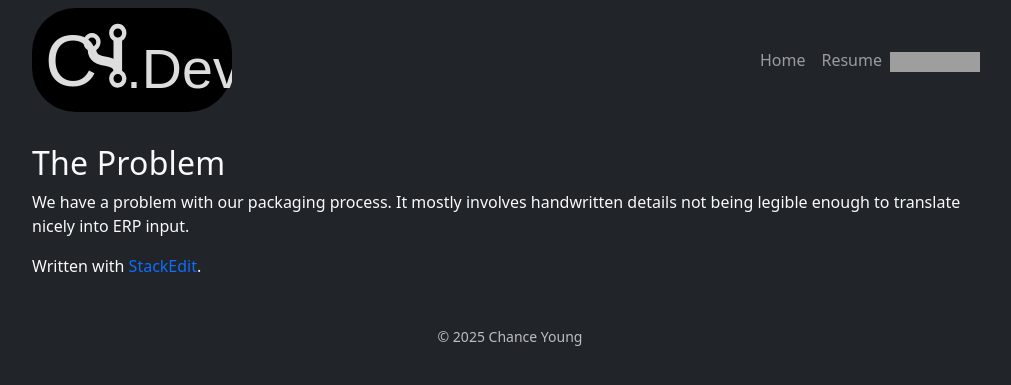
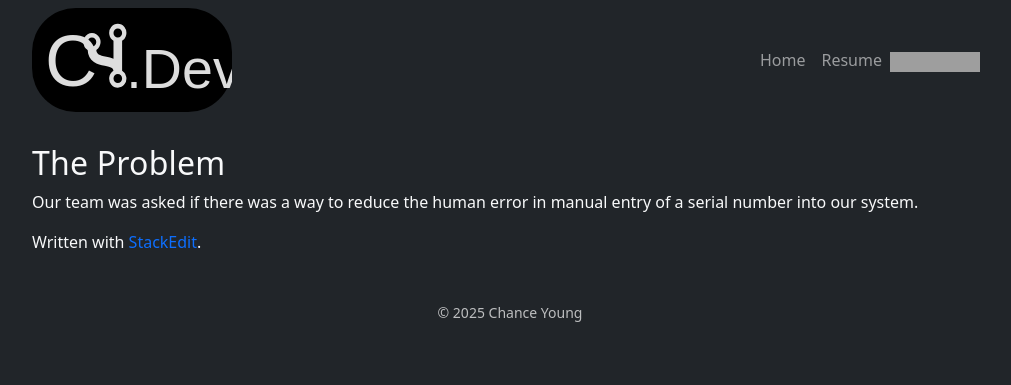
Before and after one commit to ChanceYoung/ChanceYoung.github.io, a Jekyll site: the page built from _projects/packagingversion1.md, in a window 1280 px wide. Shown: the top 385 px of the page, without its empty margins (130-1141 px from the left). Built offline with Jekyll 4.4.1, drawn with Linux system fonts in a browser that asks for light colours; grey boxes are pictures that could not be loaded.

Commit message:
_projects/packagingversion1.md updated from https://stackedit.io/

```diff
--- a/_projects/packagingversion1.md
+++ b/_projects/packagingversion1.md
@@ -7,9 +7,9 @@ featured: true
 layout: default
 ---
 ## The Problem
-We have a problem with our packaging process. It mostly involves handwritten details not being legible enough to translate nicely into ERP input.
+Our team was asked if there was a way to reduce the human error in manual entry of a serial number into our system.
 
 > Written with [StackEdit](https://stackedit.io/).
 <!--stackedit_data:
-eyJoaXN0b3J5IjpbLTg3NzMxNDQ5Nl19
+eyJoaXN0b3J5IjpbOTM4NDEyNDc5XX0=
 -->
```
